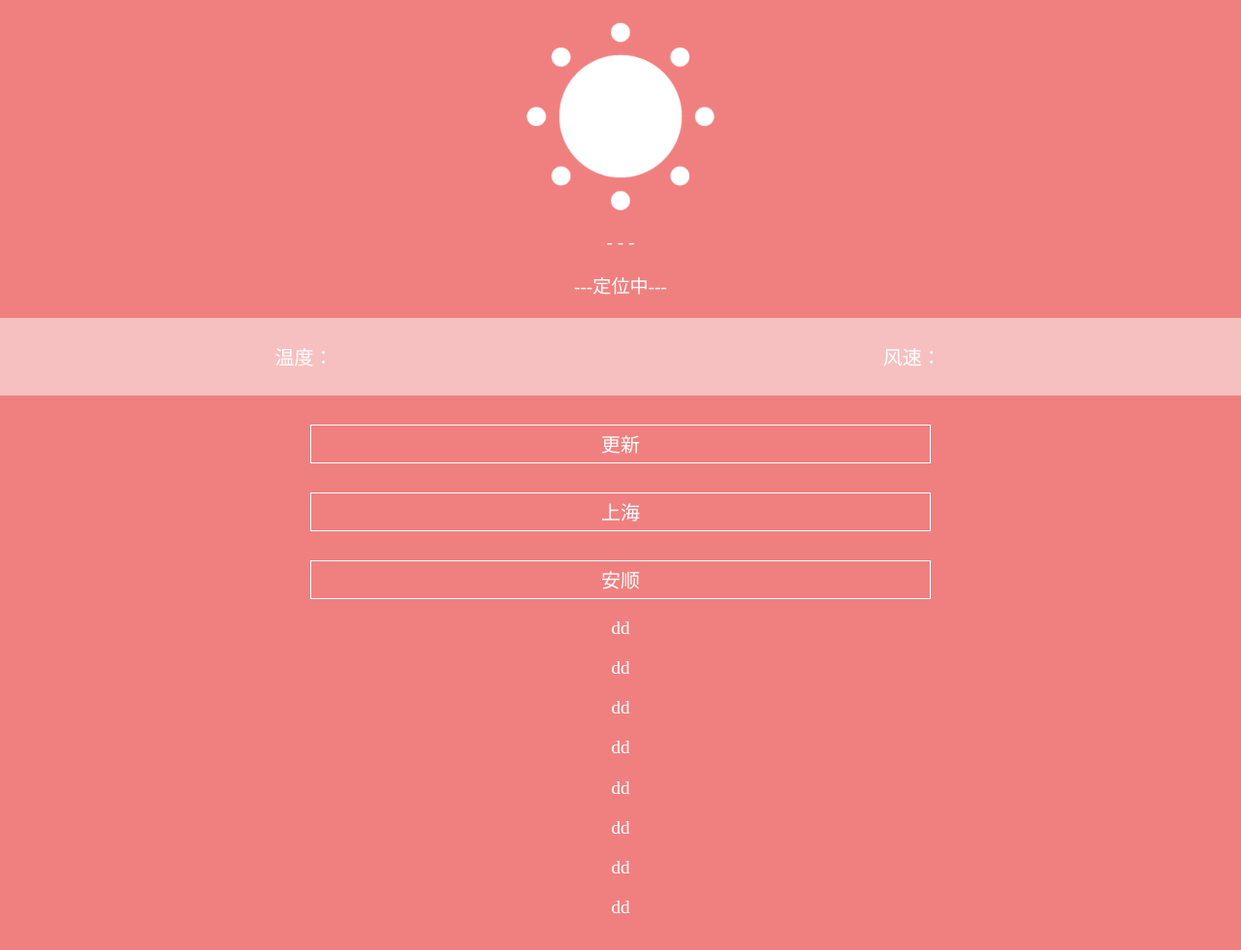
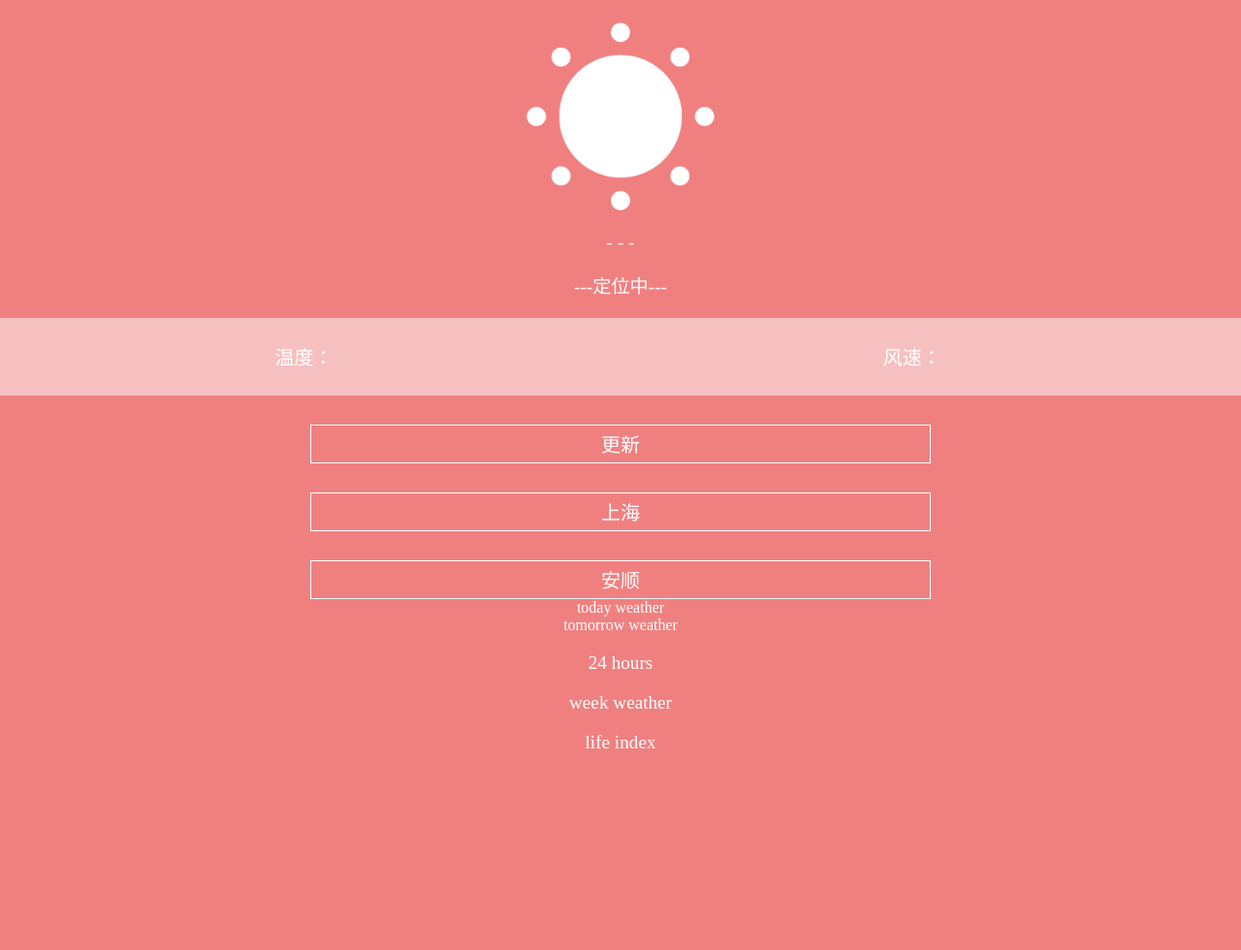
Before and after one commit to yemaoteng/weather, a plain HTML site: page index.html in a window 1280 px wide. Shown: the top 980 px of the page at 97% size. Drawn offline with Linux system fonts and the light colour scheme.

Commit message:
增加下面一堆东西

```diff
--- a/index.html
+++ b/index.html
@@ -21,14 +21,19 @@
   <button class="btn-update" onclick="upup()">更新</button>
   <button class="btn-update" onclick="displayWeather(shanghai)">上海</button>
   <button class="btn-update" onclick="displayWeather(anshun)">安顺</button>
-  <p>dd</p>
-  <p>dd</p>
-  <p>dd</p>
-  <p>dd</p>
-  <p>dd</p>
-  <p>dd</p>
-  <p>dd</p>
-  <p>dd</p>
+  <div class="twoday">
+    <div class="today">today weather</div>
+    <div class="tomorrow">tomorrow weather</div>
+  </div>
+  <div class="24hours">
+    <p>24 hours</p>
+  </div>
+  <div class="week">
+    <p>week weather</p>
+  </div>
+  <div class="life">
+    <p>life index</p>
+  </div>
 
   </br></br>
   <div class="debug">
```
